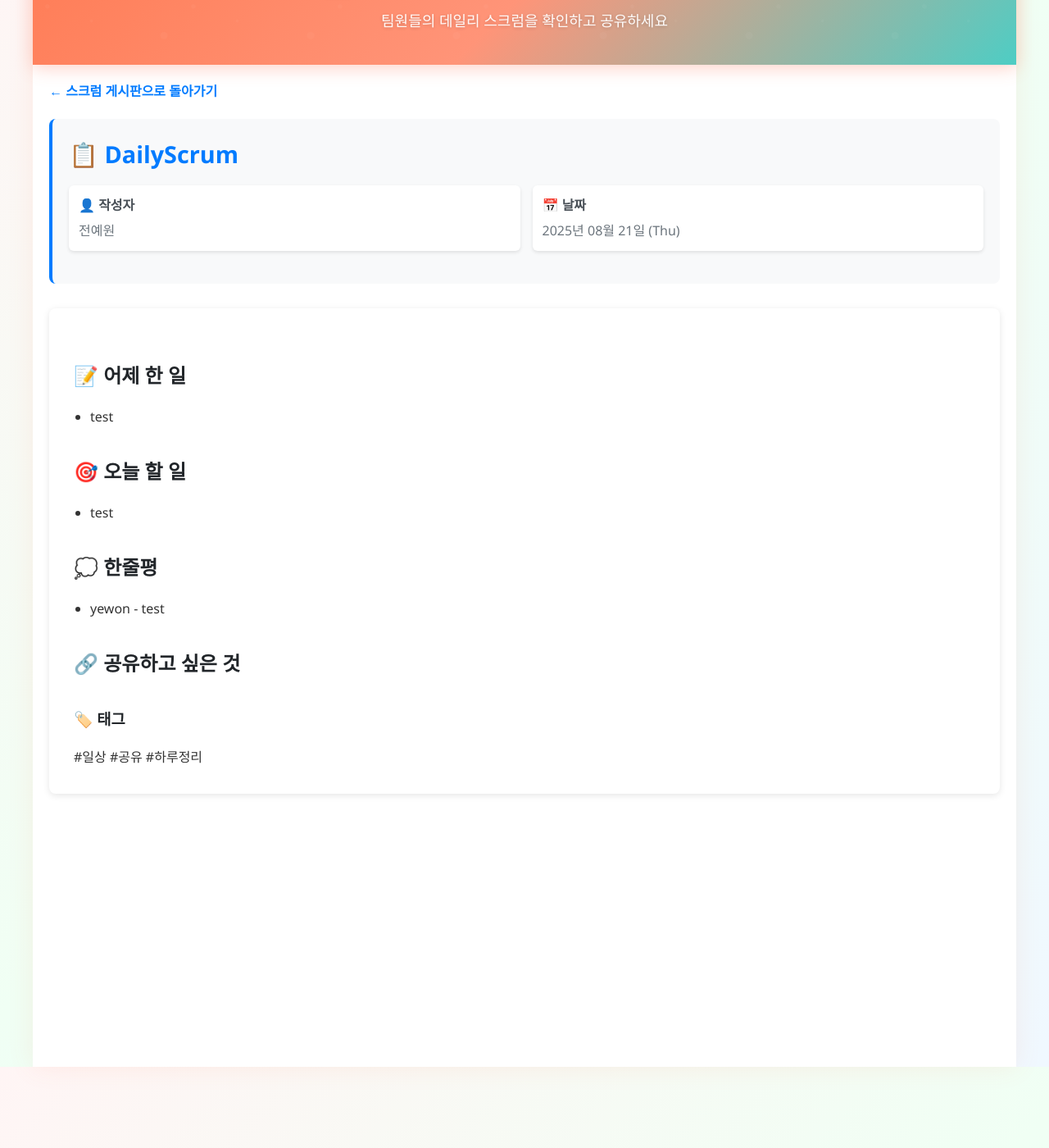
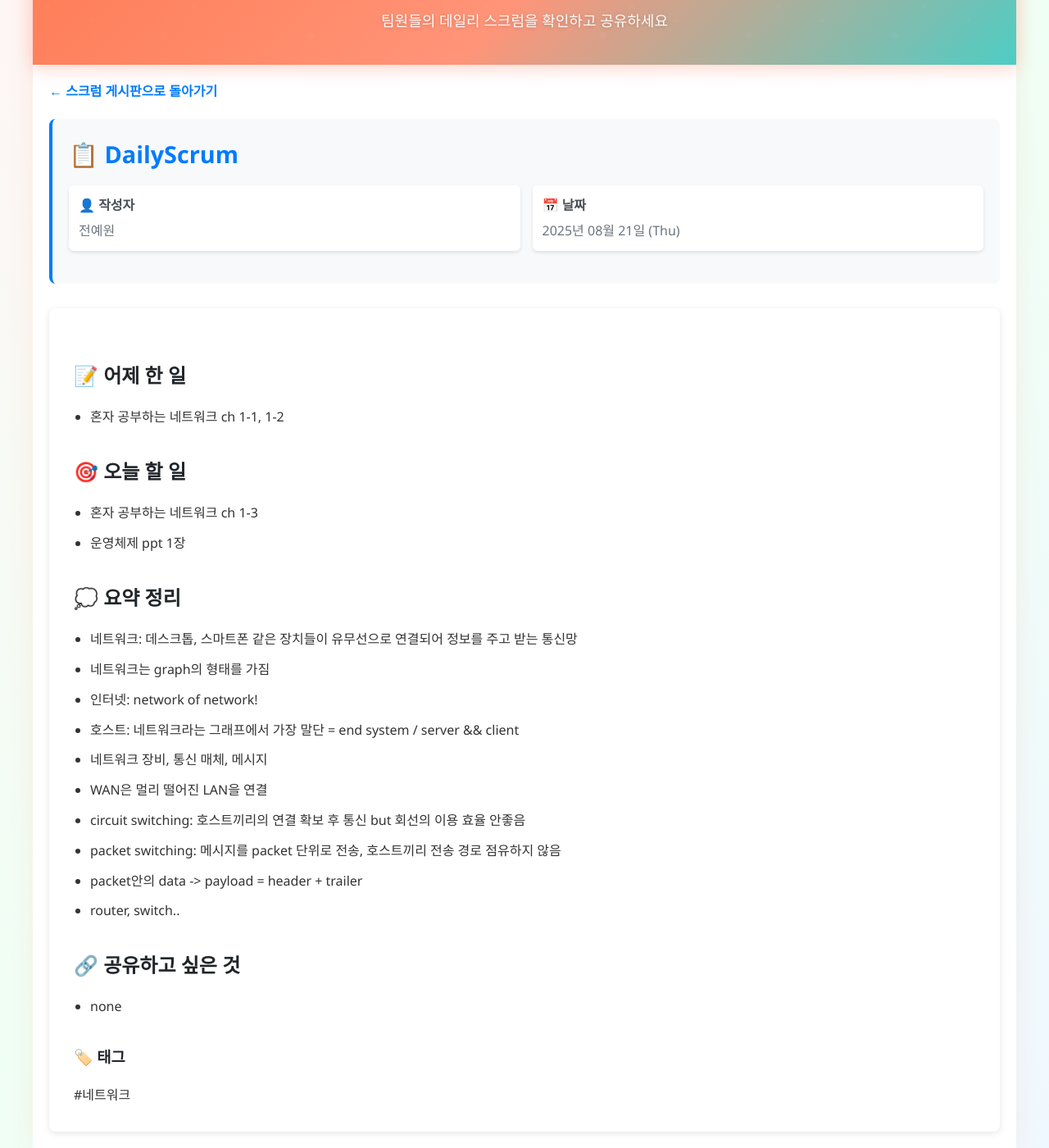
Before and after one commit to fbwogur121/DailyScrum-SSG, a Jekyll site: the page built from _posts/August, 2025/2025-08-21/2025-08-21-전예원-DailyScrum.md, in a window 1280 px wide and 1400 px high, scrolled down 99 px. Shown: the whole window at 82% size. Built offline with Jekyll 4.4.1, drawn with Linux system fonts in a browser that asks for light colours.

Commit message:
yewon-0821

```diff
--- a/_posts/August, 2025/2025-08-21/2025-08-21-전예원-DailyScrum.md
+++ b/_posts/August, 2025/2025-08-21/2025-08-21-전예원-DailyScrum.md
@@ -8,18 +8,28 @@ categories: [scrum]
 
 ## 📝 어제 한 일
 
-- test
+- 혼자 공부하는 네트워크 ch 1-1, 1-2
 
 ## 🎯 오늘 할 일
 
-- test
+- 혼자 공부하는 네트워크 ch 1-3
+- 운영체제 ppt 1장
 
-## 💭 한줄평
+## 💭 요약 정리
 
-- yewon - test
+- 네트워크: 데스크톱, 스마트폰 같은 장치들이 유무선으로 연결되어 정보를 주고 받는 통신망
+- 네트워크는 graph의 형태를 가짐
+- 인터넷: network of network!
+- 호스트: 네트워크라는 그래프에서 가장 말단 = end system / server && client
+- 네트워크 장비, 통신 매체, 메시지
+- WAN은 멀리 떨어진 LAN을 연결
+- circuit switching: 호스트끼리의 연결 확보 후 통신 but 회선의 이용 효율 안좋음
+- packet switching: 메시지를 packet 단위로 전송, 호스트끼리 전송 경로 점유하지 않음
+- packet안의 data -> payload = header + trailer
+- router, switch..
 
 ## 🔗 공유하고 싶은 것
+- none
 
 ### 🏷️ 태그
-
-#일상 #공유 #하루정리
+#네트워크
```
